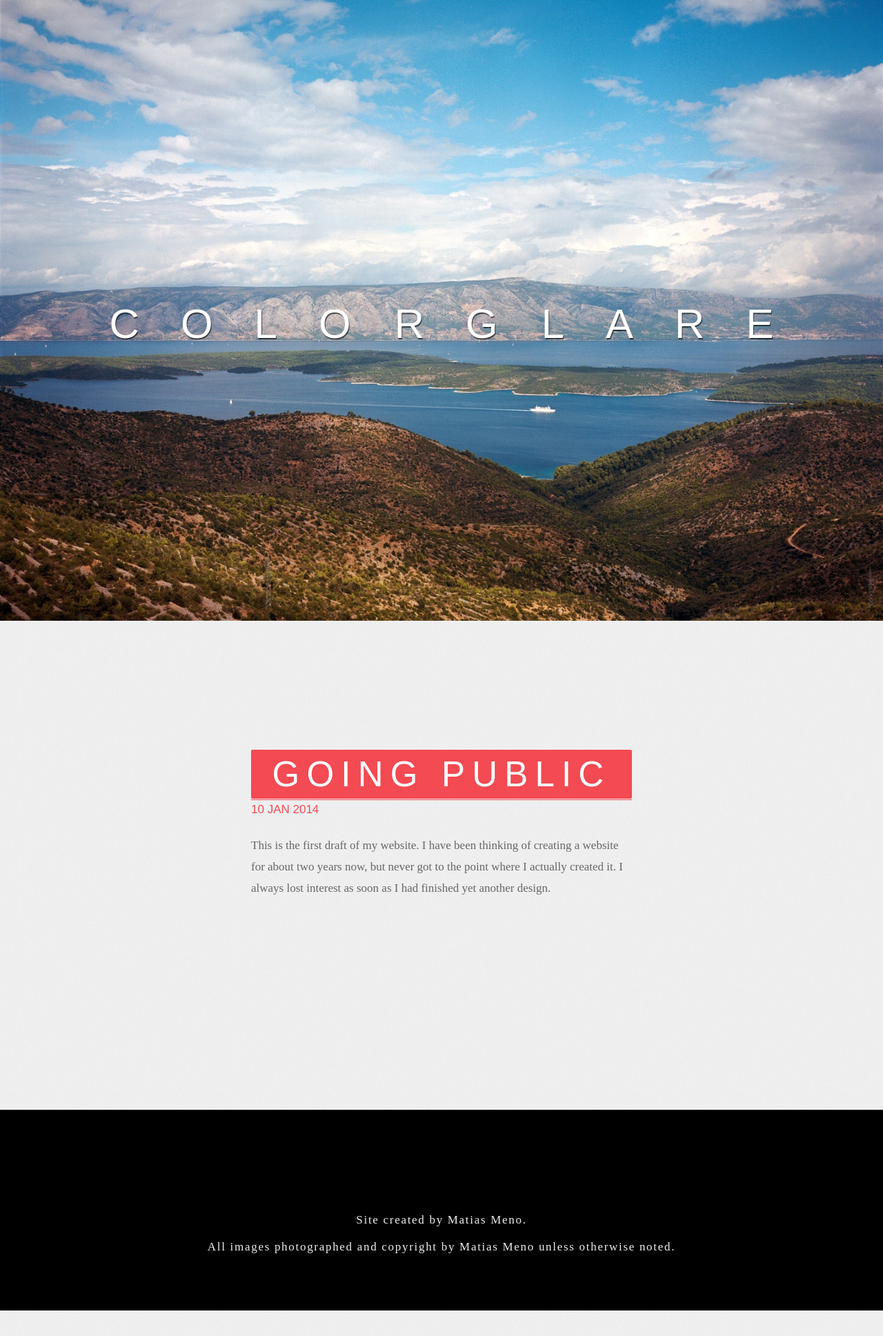
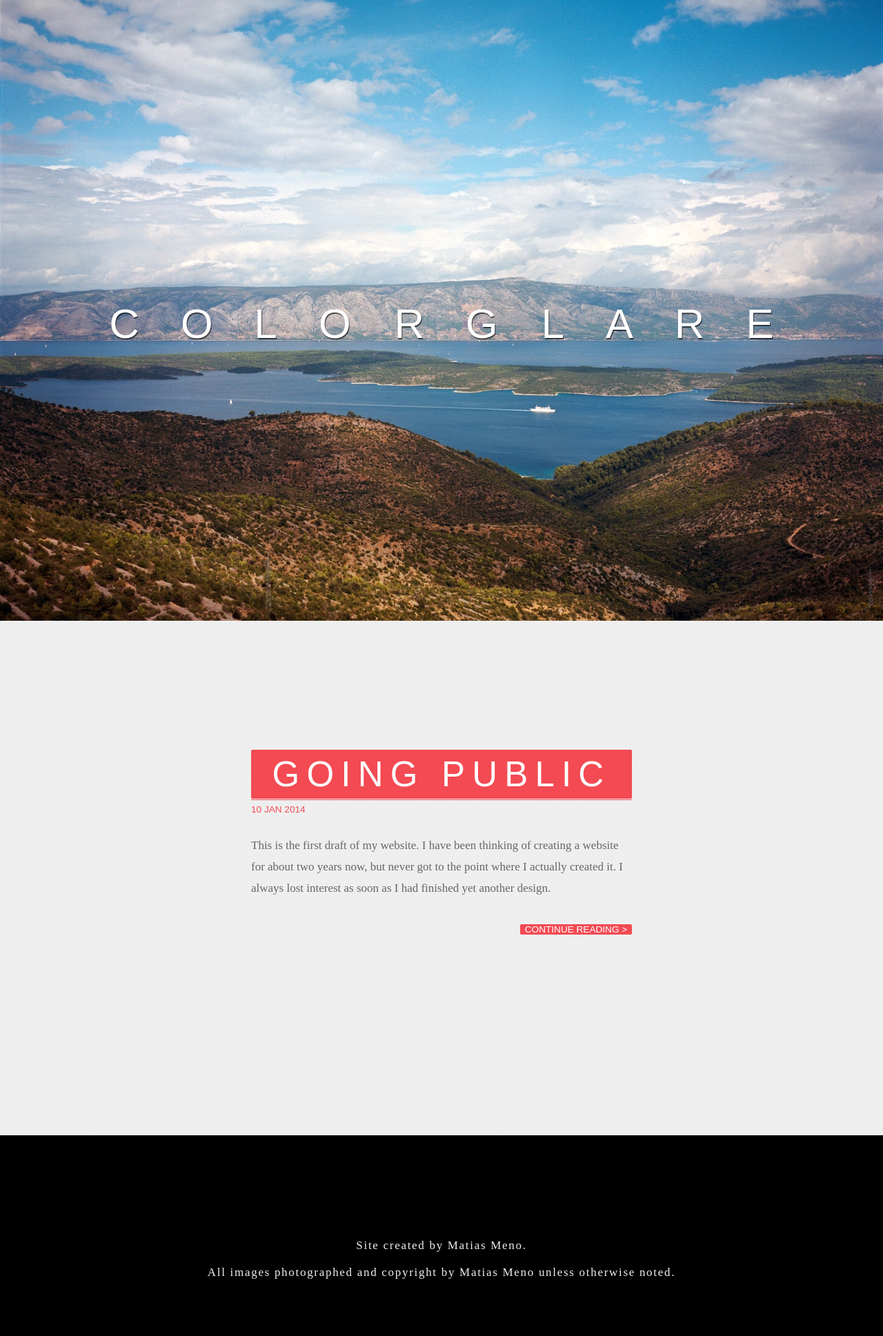
Before and after one commit to enyo/enyo.github.io, a Jekyll site: the page built from index.html, in a window 1280 px wide. Shown: the whole page at 69% size. Built offline with Jekyll 4.4.1, drawn with Linux system fonts in a browser that asks for light colours; Markdown is read by kramdown in place of the engine named in the settings; before the commit the page ends 1900 px from its top, so only the background shows below that.

Commit message:
Added 'continue reading' link.

```diff
--- a/css/main.css
+++ b/css/main.css
@@ -824,9 +824,25 @@ body > footer p {
   bottom: -30px;
   line-height: 30px;
   height: 30px;
-  font-size: 1rem;
+  font-size: 0.8rem;
   color: #f34a53;
   font-family: "brandon-grotesque", Arial, sans-serif;
-  font-weith: 200;
+  font-weight: 400;
   text-transform: uppercase;
 }
+.posts footer {
+  text-align: right;
+}
+.posts footer a.continue-reading {
+  background: #f34a53;
+  -webkit-border-radius: 2px;
+  border-radius: 2px;
+  color: #fff;
+  font-family: "brandon-grotesque", Arial, sans-serif;
+  font-weight: 400;
+  text-transform: uppercase;
+  text-decoration: none;
+  padding: 0 0.5em;
+  font-size: 0.8em;
+  display: inline-block;
+}
--- a/index.html
+++ b/index.html
@@ -19,6 +19,9 @@ type: home
       <p>
         {{ post.excerpt }}
       </p>
+      <footer class="actions">
+        <a class="continue-reading" href="{{ post.url }}">Continue reading &gt;</a>
+      </footer>
     </article>
   {% endfor %}
 
```
Also changed, not shown: _css-source/main.styl (+18 -2 lines).
